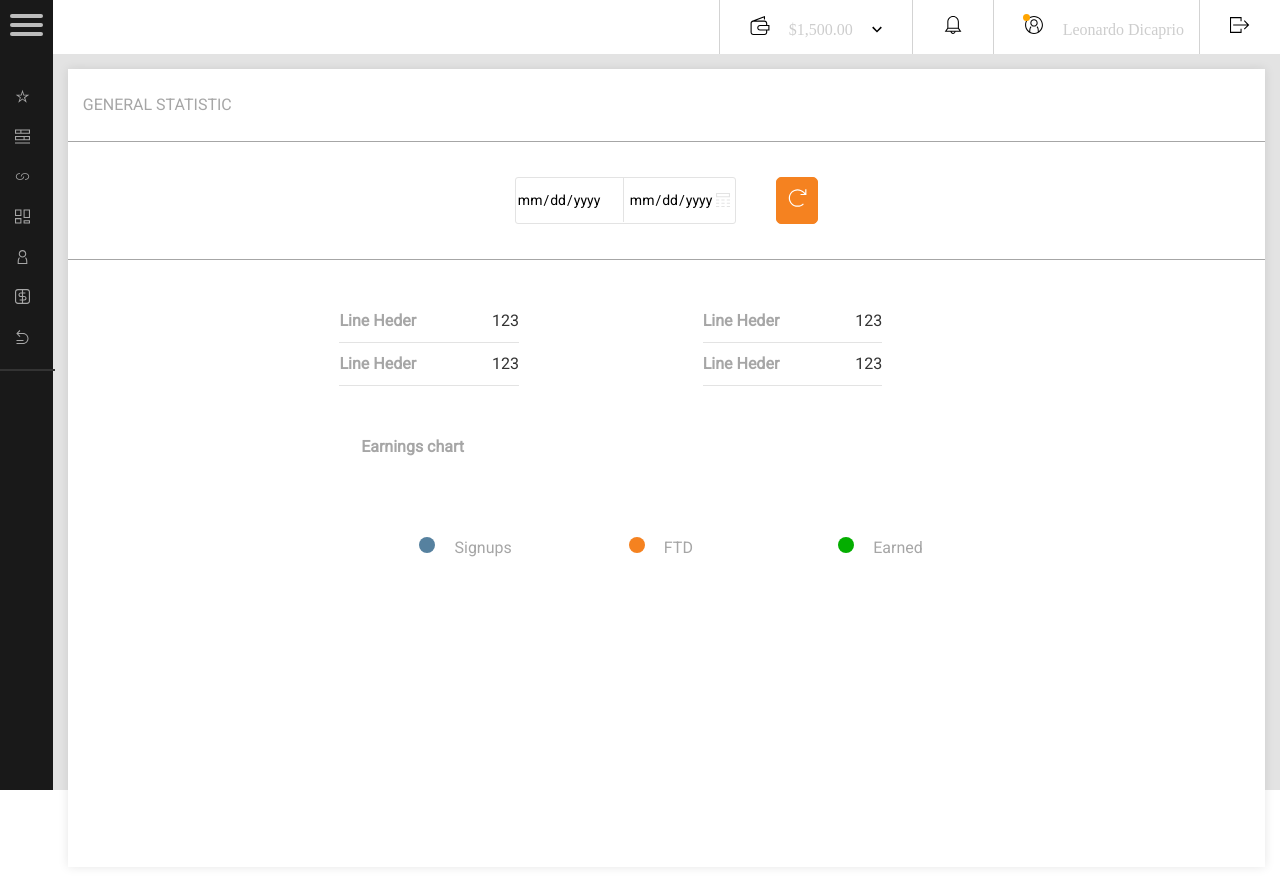
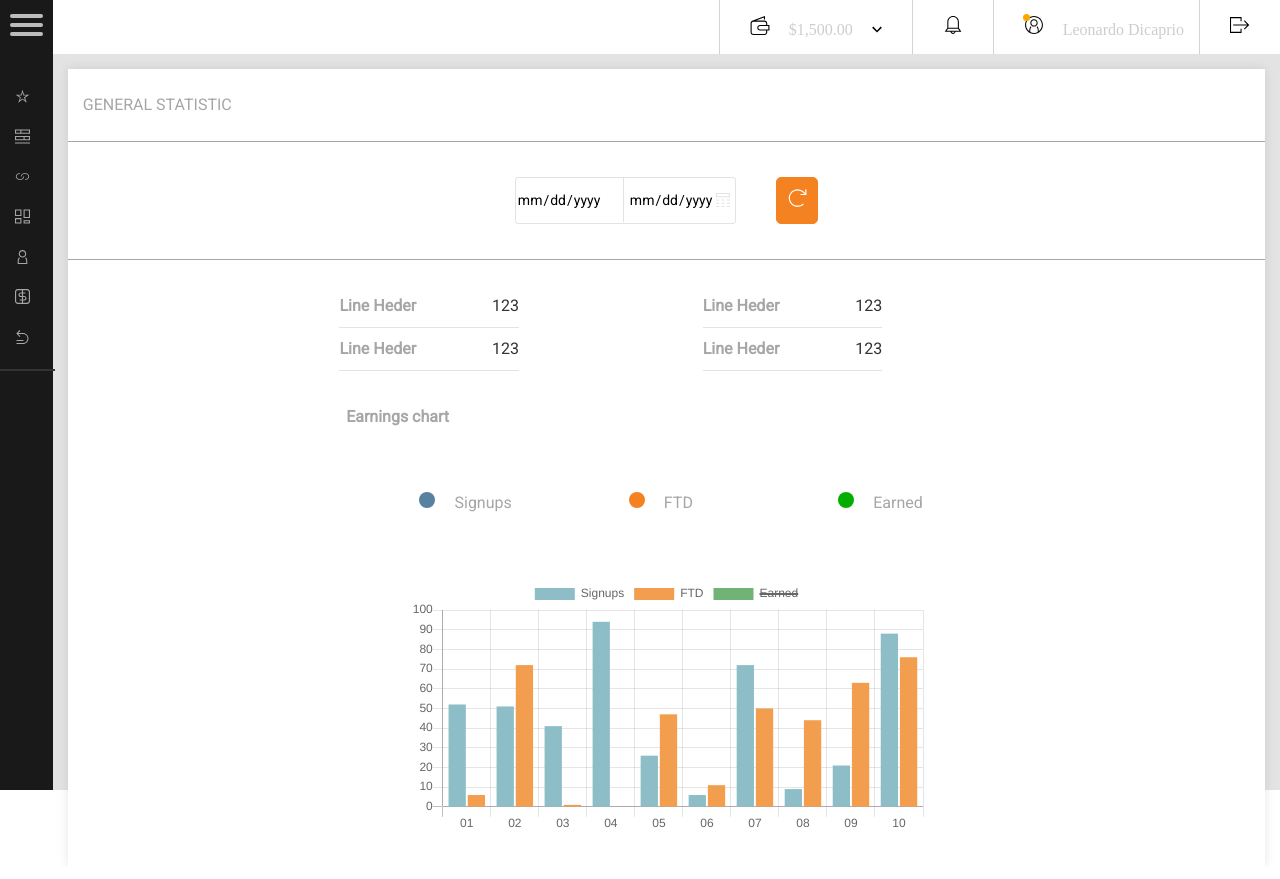
Before and after one commit to fabianzielinski/Projekt-Indywidualny, a website: page index.html in a window 1280 px wide. Shown: the top 879 px of the page. Drawn offline with nearby package versions, Linux system fonts and the light colour scheme.

Commit message:
Add main-generalstat.

```diff
--- a/index.html
+++ b/index.html
@@ -263,9 +263,11 @@
                             </label>
                         </form>
                     </div>
-                </div>
-                <div class="generalstat-graph">
-                    <canvas id="myChart"></canvas>
+                    <div class="generalstat-container">
+                        <div class="generalstat-canvas">
+                            <canvas id="myChart"></canvas>
+                        </div>
+                    </div>
                 </div>
             </div>
         </div>
--- a/sass/sections/_generalstat.scss
+++ b/sass/sections/_generalstat.scss
@@ -33,7 +33,7 @@
 		}
 	}
 	.generalstat-table {
-		margin: 30px;
+		margin: 15px;
 		padding: 10px 10px;
 		display: flex;
 		flex-direction: row;
@@ -46,11 +46,11 @@
 		color: $bttn-secondary;
 		font-family: $font-roboto;
 		font-weight: $heavy-font;
-		margin: 30px;
+		margin: 15px;
 		padding-left: 22%;
 	}
 	.generalstat-chart {
-		margin: 30px;
+		margin: 5px;
 		padding: 10px 10px;
 		display: flex;
 		flex-direction: row;
@@ -69,8 +69,15 @@
 			}
 		}
 	}
-	#myChart {
-		width: 1000px;
-		height: 250px;
+	.generalstat-container {
+		display: flex;
+		justify-content: center;
+		.generalstat-canvas {
+			// display: inline-block;
+			margin: 10px;
+			padding: 10px;
+			// position: relative;
+			width: 45%;
+		}
 	}
 }
```
Also changed, not shown: css/style.css.
